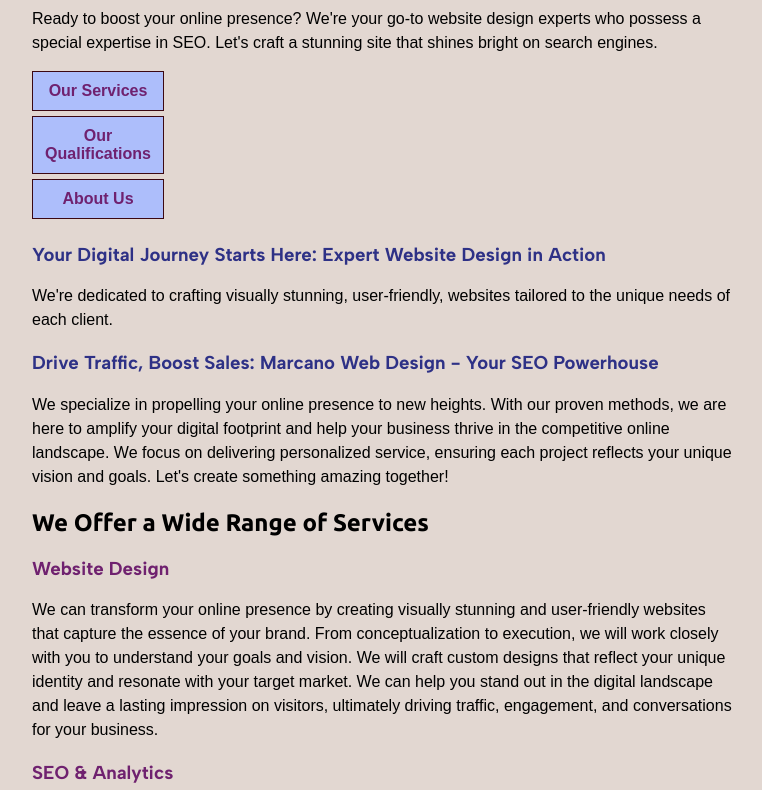
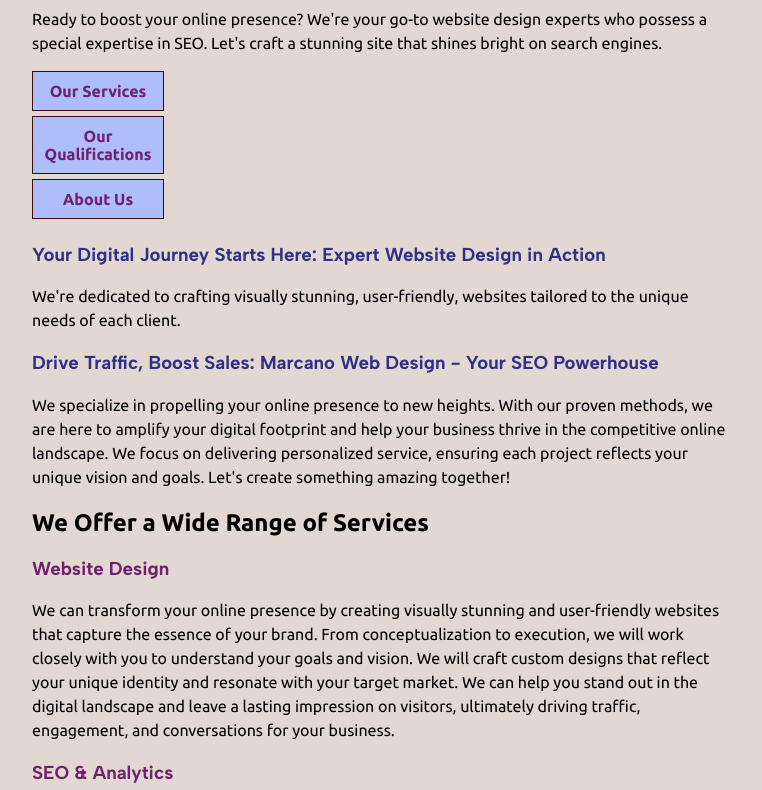
Before and after one commit to ashleymarcano/marcanowebdesign, a plain HTML site: page index.html in a window 1280 px wide. Shown: the part 73-863 px from the top of the page, without its empty margins (258-1020 px from the left). Drawn offline with Linux system fonts and the light colour scheme.

Commit message:
made new paragraph

```diff
--- a/index.html
+++ b/index.html
@@ -9,9 +9,15 @@
     <link rel="preconnect" href="https://fonts.googleapis.com">
     <link rel="preconnect" href="https://fonts.gstatic.com" crossorigin>
     <link href="https://fonts.googleapis.com/css2?family=Albert+Sans:ital,wght@0,100..900;1,100..900&display=swap" rel="stylesheet">
+
     <link rel="preconnect" href="https://fonts.googleapis.com">
     <link rel="preconnect" href="https://fonts.gstatic.com" crossorigin>
     <link href="https://fonts.googleapis.com/css2?family=Nanum+Gothic&family=Roboto+Mono:ital,wght@0,100..700;1,100..700&family=Ubuntu:ital,wght@0,300;0,400;0,500;0,700;1,300;1,400;1,500;1,700&display=swap" rel="stylesheet">
+
+    <link rel="preconnect" href="https://fonts.googleapis.com">
+    <link rel="preconnect" href="https://fonts.gstatic.com" crossorigin>
+    <link href="https://fonts.googleapis.com/css2?family=Nanum+Gothic&family=Roboto+Mono:ital,wght@0,100..700;1,100..700&family=Source+Sans+3:ital,wght@0,200..900;1,200..900&family=Ubuntu:ital,wght@0,300;0,400;0,500;0,700;1,300;1,400;1,500;1,700&display=swap" rel="stylesheet">
+
     <!--My Style Sheet-->
     <link href="style.css" rel="stylesheet">
 </head>
--- a/style.css
+++ b/style.css
@@ -11,7 +11,10 @@
     font-family: "Ubuntu", sans-serif;
 }
 body {
-    color: black; font-family: Arial;
+    color: black;
+    font-family:"Ubuntu", sans-serif;
+    font-weight: 400;
+    font-style: normal;
 }
 h1 {
     color: rgb(79, 11, 25);
```
